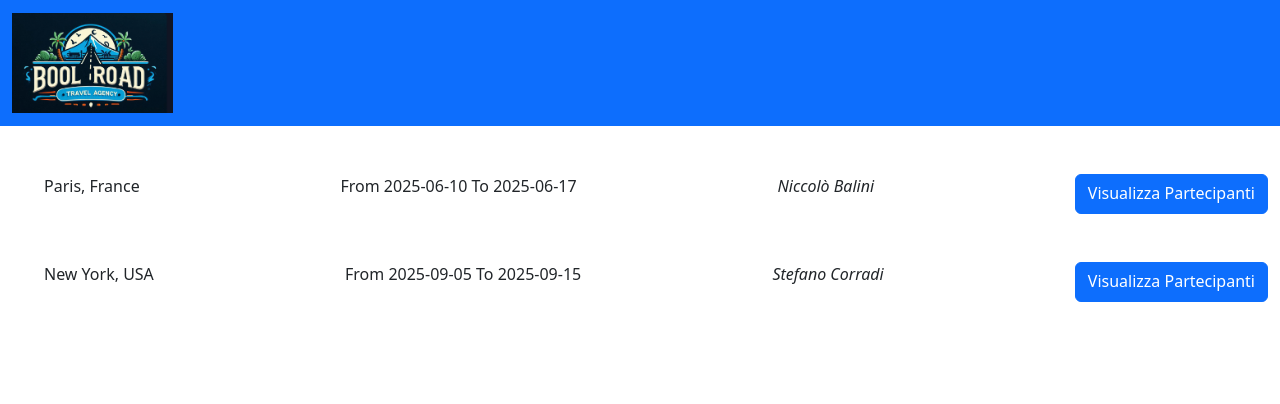
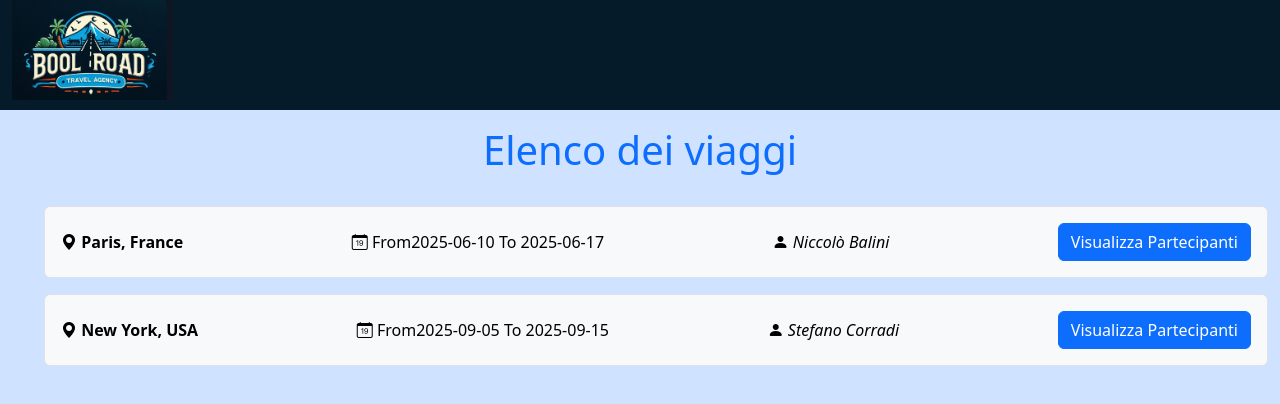
Before and after one commit to luigi-giordano/boolroad, a React (Vite) app: page / in a window 1280 px wide. Shown: the top 404 px of the page. Built offline with nearby package versions, Linux system fonts and the light colour scheme.

Commit message:
edit: styles

```diff
--- a/package.json
+++ b/package.json
@@ -11,6 +11,7 @@
   },
   "dependencies": {
     "bootstrap": "^5.3.3",
+    "bootstrap-icons": "^1.11.3",
     "react": "^19.0.0",
     "react-dom": "^19.0.0",
     "react-router-dom": "^7.1.5"
--- a/src/components/Header.jsx
+++ b/src/components/Header.jsx
@@ -2,7 +2,7 @@
 function Header() {
   return (
     <>
-      <header className="navbar bg-primary">
+      <header>
         <div className="container-fluid">
           <a className="navbar-brand">
             <img className="logo" src="../../public/img/logo.png" alt="logo" /></a>
--- a/src/index.css
+++ b/src/index.css
@@ -1,3 +1,15 @@
+* {
+  margin: 0;
+  padding: 0;
+  box-sizing: border-box;
+}
+
+
+header {
+  background-color: #051B29;
+  padding-bottom: 5px;
+}
+
 .logo {
   height: 100px;
   /* Dimensione predefinita */
@@ -10,3 +22,7 @@
     /* Logo più piccolo su dispositivi mobili */
   }
 }
+
+main {
+  height: 100vh;
+}
--- a/src/layouts/DefaultLayout.jsx
+++ b/src/layouts/DefaultLayout.jsx
@@ -10,7 +10,7 @@ function DefaultLayout() {
 
       </header>
 
-      <main>
+      <main className="bg-primary-subtle">
 
         <Outlet />
 
--- a/src/main.jsx
+++ b/src/main.jsx
@@ -1,6 +1,7 @@
 import { StrictMode } from 'react'
 import { createRoot } from 'react-dom/client'
 import 'bootstrap/dist/css/bootstrap.min.css'
+import 'bootstrap-icons/font/bootstrap-icons.css'
 import './index.css'
 import App from './App.jsx'
 
--- a/src/pages/HomePage.jsx
+++ b/src/pages/HomePage.jsx
@@ -5,12 +5,13 @@ function HomePage() {
 
   return (
     <div className="container-fluid ">
+      <h1 className="text-center text-primary py-3"> Elenco dei viaggi</h1>
       <ul>
         {trips.map(trip => (
-          <li className="d-flex justify-content-between my-5" key={trip.id}>
-            <span>{trip.destination}</span>
-            <p>From {trip.startDate} To {trip.endDate}</p>
-            <address><i>{trip.guides}</i></address>
+          <li className="d-flex justify-content-between my-3 p-3 align-items-center text-bg-light border rounded" key={trip.id}>
+            <span className="fw-bold"><i class="bi bi-geo-alt-fill"></i> {trip.destination}</span>
+            <span><i class="bi bi-calendar-date"></i> From{trip.startDate} To {trip.endDate}</span>
+            <span><i><i class="bi bi-person-fill"></i> {trip.guides}</i></span>
             <Link to={`/travel-page/${trip.id}`} className="btn btn-primary">Visualizza Partecipanti</Link>
           </li>
         ))}
```
Also changed, not shown: 1 other file (tests, documents, lock files or other folders).
